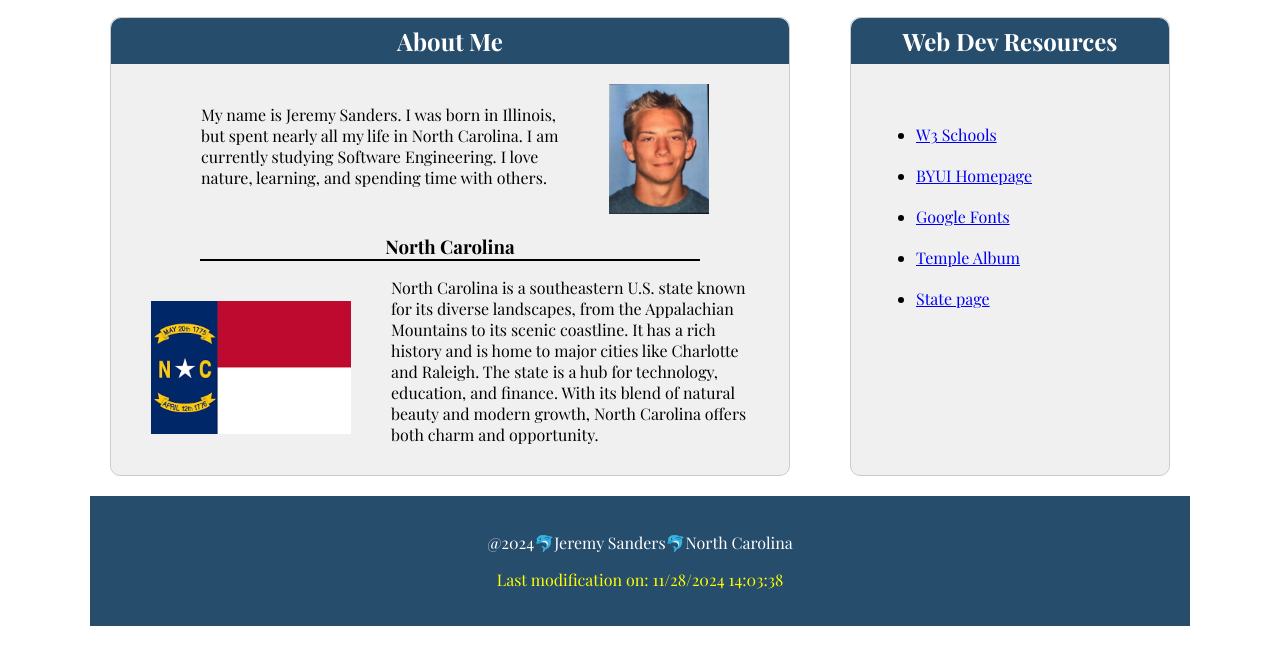
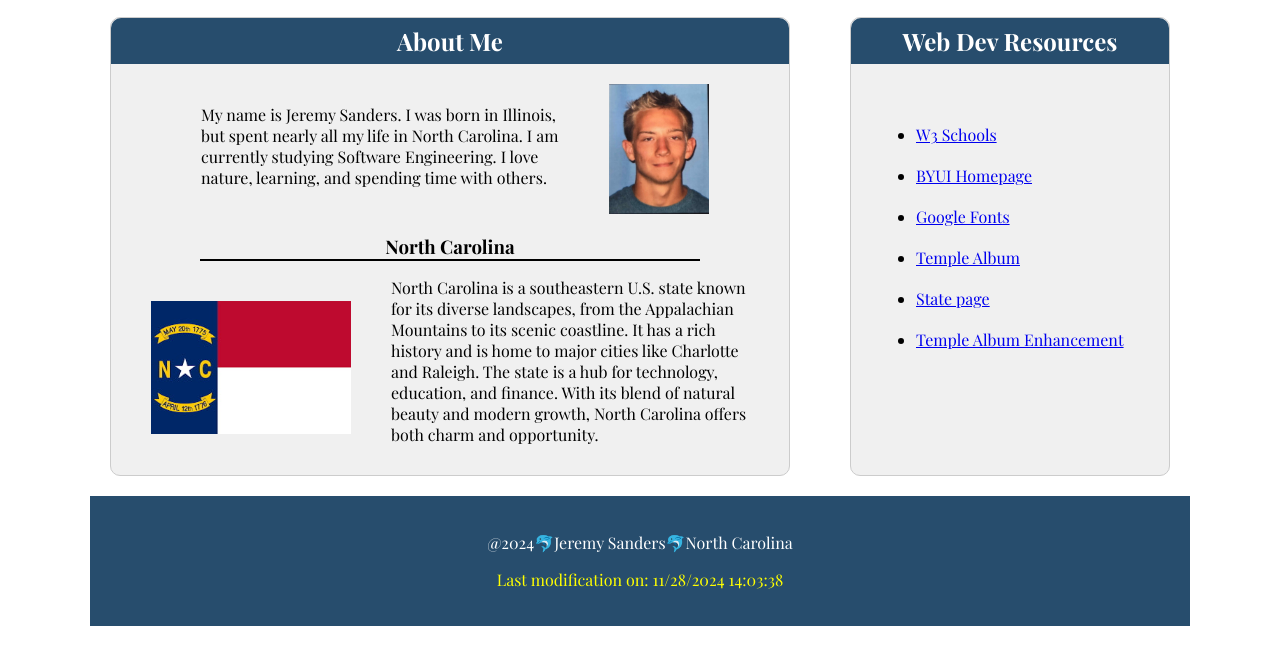
Before and after one commit to Mrjermjerm/wdd131, a plain HTML site: page index.html in a window 1280 px wide. Shown: the part 157-803 px from the top of the page. Drawn offline with nearby package versions, Linux system fonts and the light colour scheme; a web font is replaced by a local one.

Commit message:
link to filtered temples

```diff
--- a/index.html
+++ b/index.html
@@ -49,6 +49,7 @@
           <li><a href="https://fonts.google.com/specimen/Playfair+Display">Google Fonts</a></li>
           <li><a href="temples.html">Temple Album</a></li>
           <li><a href="place.html">State page</a></li>
+          <li><a href="filtered-temples.html">Temple Album Enhancement</a></li>
         </ul>
       </section>
     </div>
```
